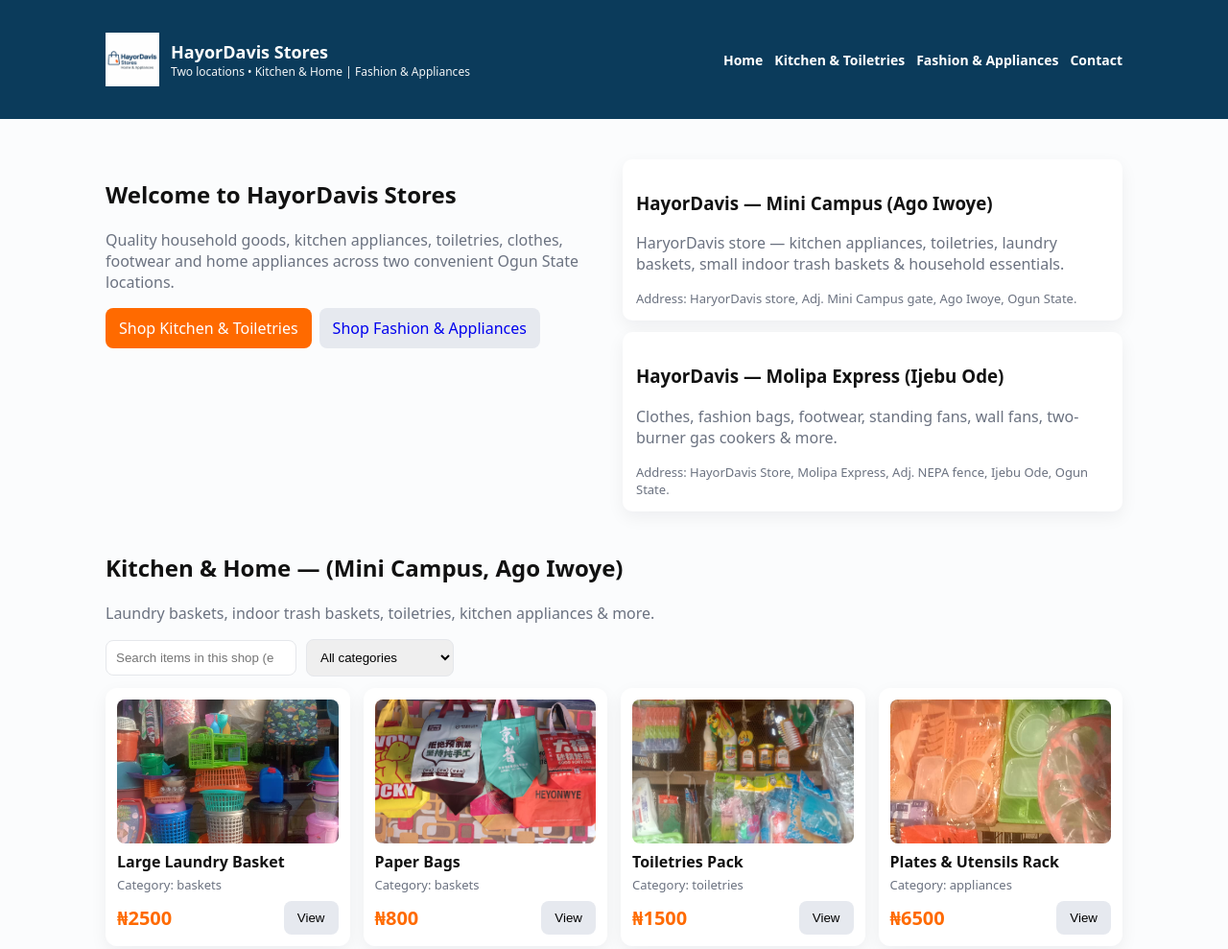
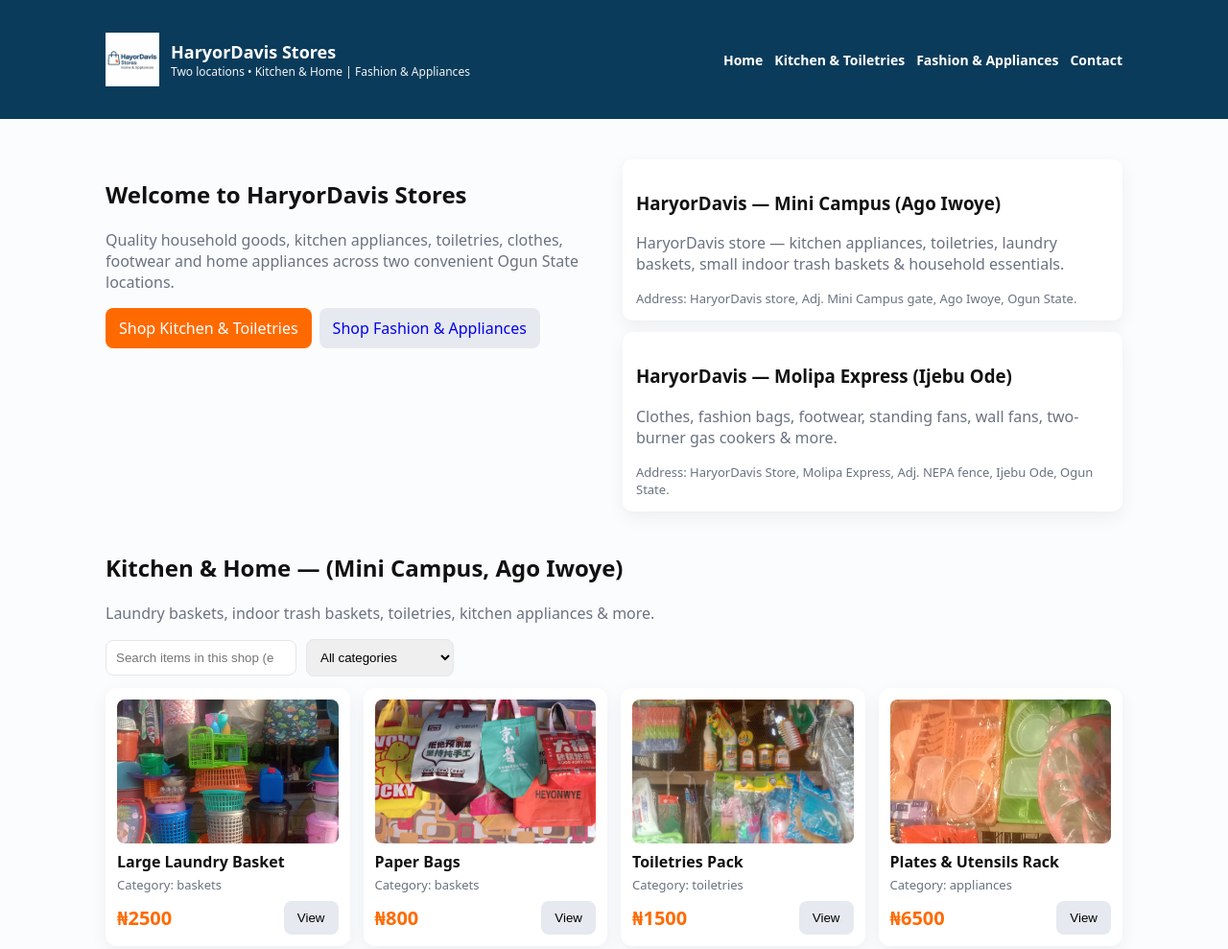
Before and after one commit to Jubreelly/hayordavis, a plain HTML site: page index.html in a window 1280 px wide. Shown: the top 989 px of the page at 96% size. Drawn offline with Linux system fonts and the light colour scheme.

```diff
--- a/index.html
+++ b/index.html
@@ -3,7 +3,7 @@
 <head>
   <meta charset="utf-8" />
   <meta name="viewport" content="width=device-width,initial-scale=1" />
-  <title>HayorDavis Stores — Kitchen & Home | Fashion & Appliances</title>
+  <title>HaryorDavis Stores — Kitchen & Home | Fashion & Appliances</title>
   <link rel="stylesheet" href="styles.css" />
 </head>
 <body>
@@ -12,7 +12,7 @@
       <div class="brand">
         <img src="Assets/logo.png" alt="HayorDavis Stores logo" class="logo" />
         <div>
-          <h1 class="site-title">HayorDavis Stores</h1>
+          <h1 class="site-title">HaryorDavis Stores</h1>
           <div class="site-sub">Two locations • Kitchen & Home | Fashion & Appliances</div>
         </div>
       </div>
@@ -29,7 +29,7 @@
   <main class="container">
     <section id="home" class="hero">
       <div class="hero-left">
-        <h2>Welcome to HayorDavis Stores</h2>
+        <h2>Welcome to HaryorDavis Stores</h2>
         <p class="muted">Quality household goods, kitchen appliances, toiletries, clothes, footwear and home appliances across two convenient Ogun State locations.</p>
 
         <div class="cta-row">
@@ -40,15 +40,15 @@
 
       <div class="hero-cards">
         <article class="card">
-          <h3>HayorDavis — Mini Campus (Ago Iwoye)</h3>
+          <h3>HaryorDavis — Mini Campus (Ago Iwoye)</h3>
           <p class="muted">HaryorDavis store — kitchen appliances, toiletries, laundry baskets, small indoor trash baskets & household essentials.</p>
           <div class="small">Address: HaryorDavis store, Adj. Mini Campus gate, Ago Iwoye, Ogun State.</div>
         </article>
 
         <article class="card">
-          <h3>HayorDavis — Molipa Express (Ijebu Ode)</h3>
+          <h3>HaryorDavis — Molipa Express (Ijebu Ode)</h3>
           <p class="muted">Clothes, fashion bags, footwear, standing fans, wall fans, two-burner gas cookers & more.</p>
-          <div class="small">Address: HayorDavis Store, Molipa Express, Adj. NEPA fence, Ijebu Ode, Ogun State.</div>
+          <div class="small">Address: HaryorDavis Store, Molipa Express, Adj. NEPA fence, Ijebu Ode, Ogun State.</div>
         </article>
       </div>
     </section>
```
